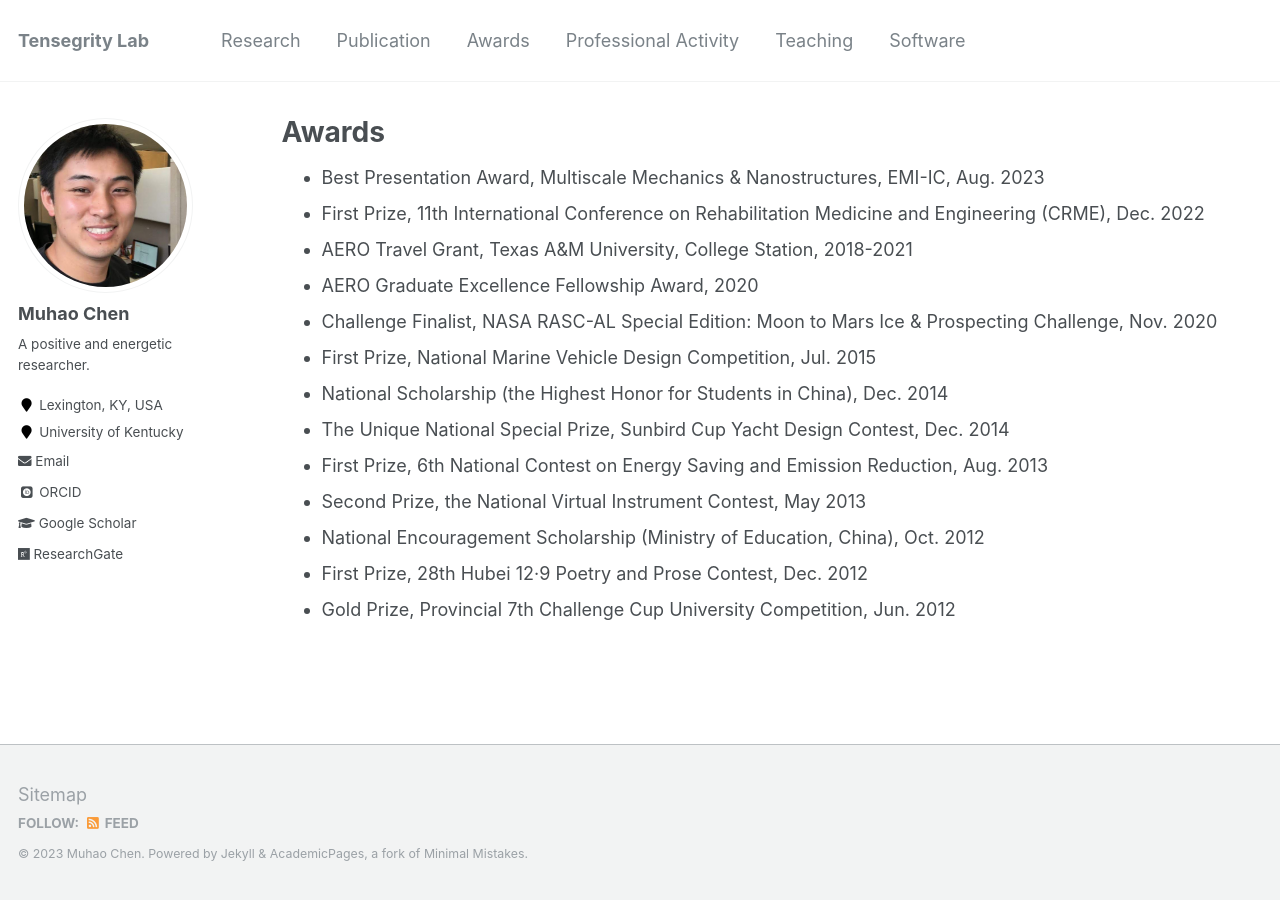
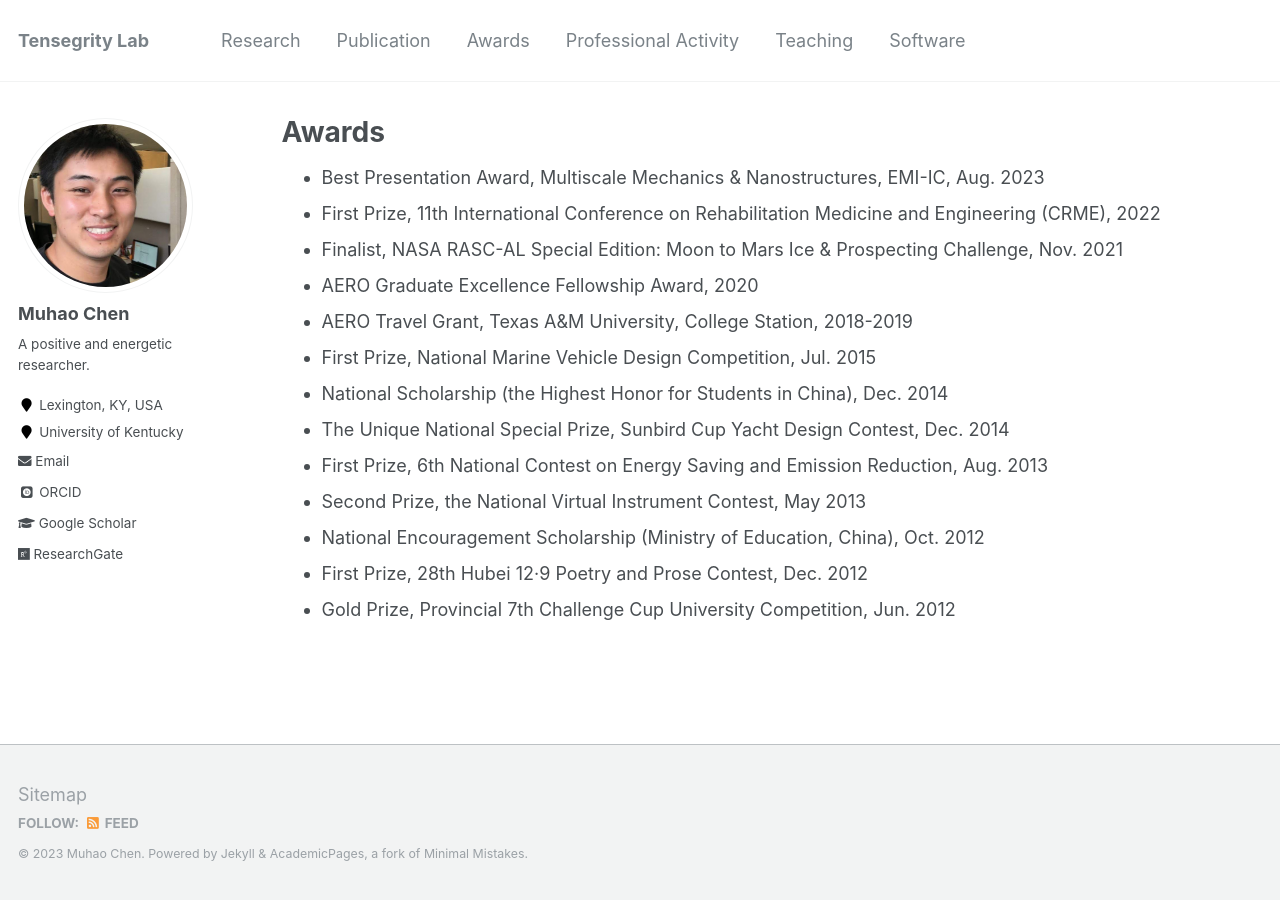
Before and after one commit to Muhao-Chen/muhao-chen.github.io, a Jekyll site: the page built from _pages/funding-and-awards.md, in a window 1280 px wide. Built offline with Jekyll 4.4.1, drawn with Linux system fonts in a browser that asks for light colours; some web fonts are replaced.

Commit message:
Update funding-and-awards.md

```diff
--- a/_pages/funding-and-awards.md
+++ b/_pages/funding-and-awards.md
@@ -7,10 +7,10 @@ author_profile: true
 
 <div style="text-align: justify;" markdown="1">
 * Best Presentation Award, Multiscale Mechanics & Nanostructures, EMI-IC, Aug. 2023
-* First Prize, 11th International Conference on Rehabilitation Medicine and Engineering (CRME), Dec. 2022
-* AERO Travel Grant, Texas A&M University, College Station, 2018-2021
+* First Prize, 11th International Conference on Rehabilitation Medicine and Engineering (CRME), 2022
+* Finalist, NASA RASC-AL Special Edition: Moon to Mars Ice & Prospecting Challenge, Nov. 2021
 * AERO Graduate Excellence Fellowship Award, 2020
-* Challenge Finalist, NASA RASC-AL Special Edition: Moon to Mars Ice & Prospecting Challenge, Nov. 2020
+* AERO Travel Grant, Texas A&M University, College Station, 2018-2019
 * First Prize, National Marine Vehicle Design Competition, Jul. 2015
 * National Scholarship (the Highest Honor for Students in China), Dec. 2014
 * The Unique National Special Prize, Sunbird Cup Yacht Design Contest, Dec. 2014
```
